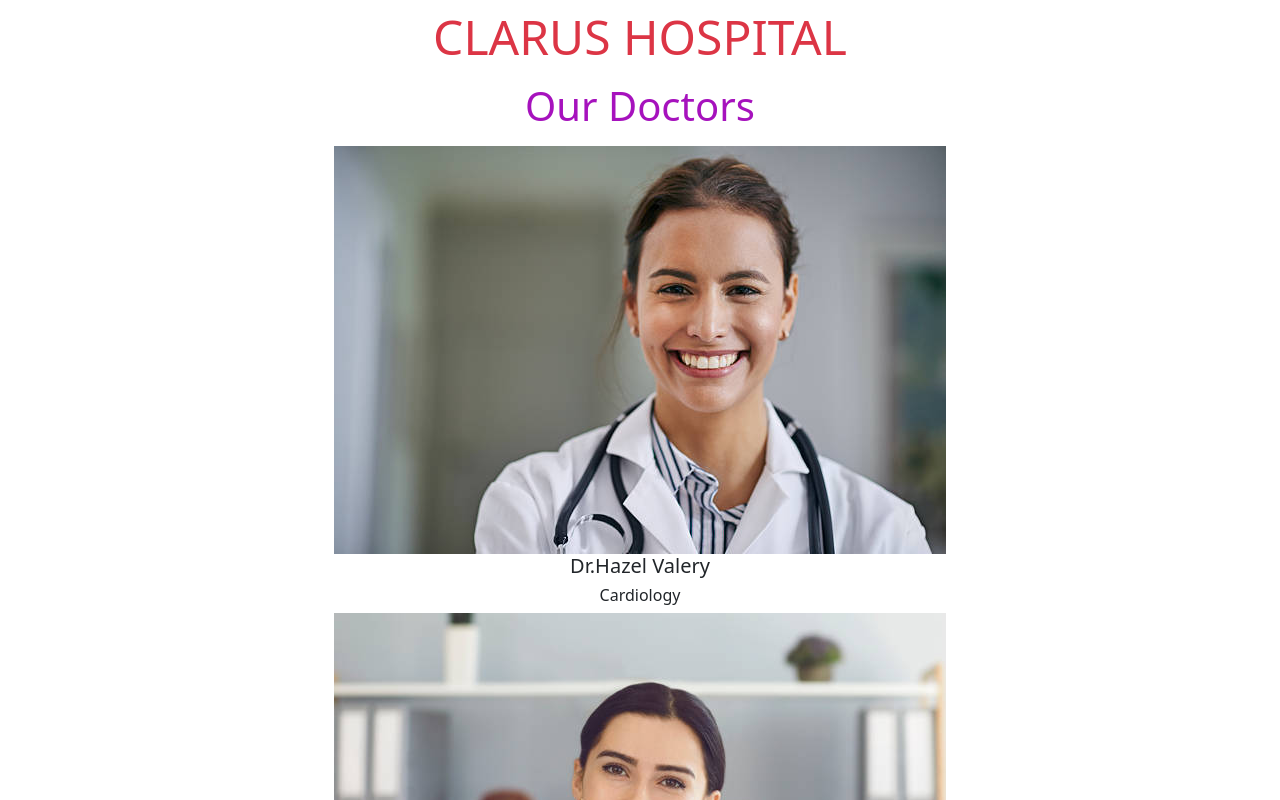
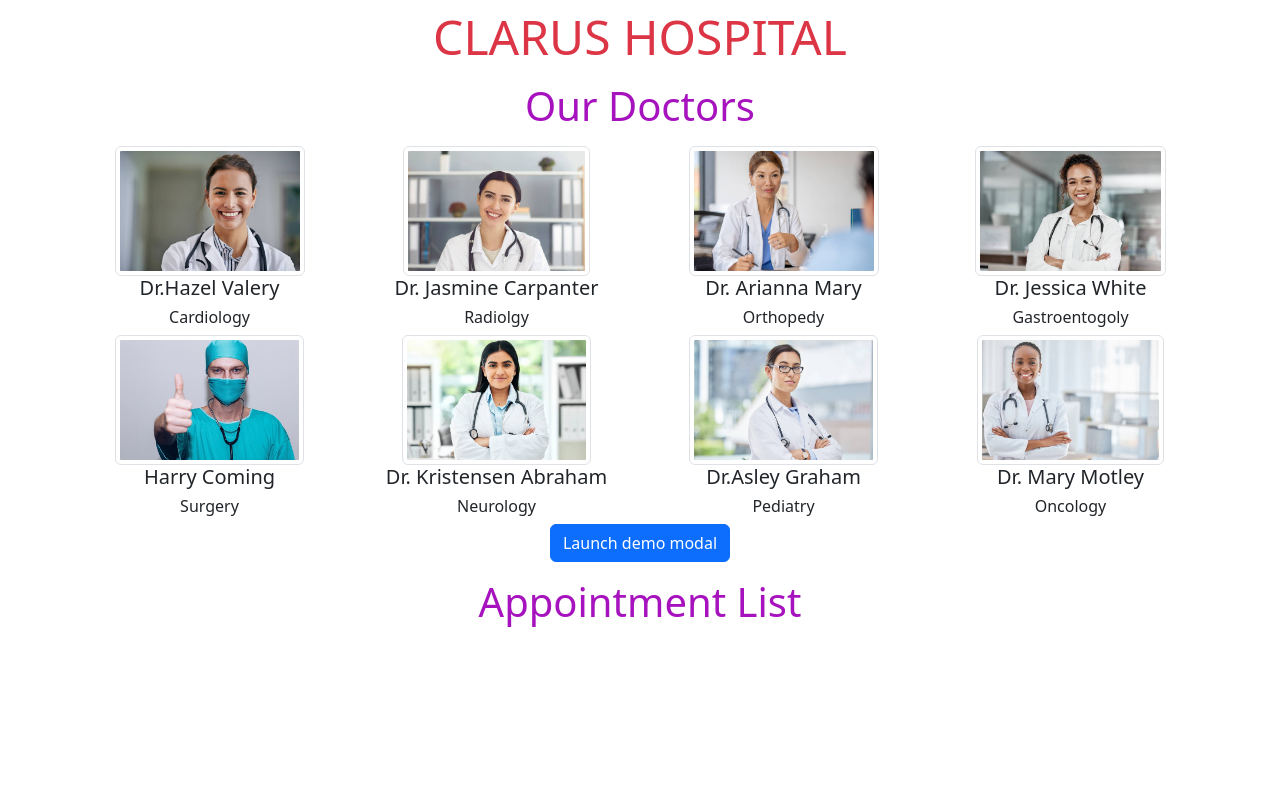
Before and after one commit to OzkanDeniz/hospital-appointment, a React (Create React App) app: page / in a window 1280 px wide. Shown: the top 800 px of the page. Built offline with nearby package versions, Linux system fonts and the light colour scheme.

Commit message:
AddModal

```diff
--- /dev/null
+++ b/src/components/AddModal.jsx
@@ -0,0 +1,35 @@
+import { useState } from 'react';
+import Button from 'react-bootstrap/Button';
+import Modal from 'react-bootstrap/Modal';
+
+function AddModal() {
+  const [show, setShow] = useState(false);
+
+  const handleClose = () => setShow(false);
+  const handleShow = () => setShow(true);
+
+  return (
+    <>
+      <Button variant="primary" onClick={handleShow}>
+        Launch demo modal
+      </Button>
+
+      <Modal show={show} onHide={handleClose}>
+        <Modal.Header closeButton>
+          <Modal.Title>Modal heading</Modal.Title>
+        </Modal.Header>
+        <Modal.Body>Woohoo, you are reading this text in a modal!</Modal.Body>
+        <Modal.Footer>
+          <Button variant="secondary" onClick={handleClose}>
+            Close
+          </Button>
+          <Button variant="primary" onClick={handleClose}>
+            Save Changes
+          </Button>
+        </Modal.Footer>
+      </Modal>
+    </>
+  );
+}
+
+export default AddModal;
--- a/src/components/Doctors.jsx
+++ b/src/components/Doctors.jsx
@@ -1,6 +1,7 @@
 import Container from "react-bootstrap/Container";
 import { doctorData } from "../helper/data";
 import { Col, Row } from "react-bootstrap";
+import AddModal from "./AddModal";
 
 const Doctors = () => {
   return (
@@ -10,8 +11,8 @@
       </h3>
       <Row>
         {doctorData.map(({ id, name, dep, img }) => (
-          <Col key={id}>
-            <img src={img} alt={name} />
+          <Col xs={6} md={4} lg={3} key={id}>
+            <img src={img} alt={name} className="doctor-img img-thumbnail" />
             <h5>{name}</h5>
             <h6>{dep}</h6>
           </Col>
@@ -25,6 +26,7 @@
           // );
         ))}
       </Row>
+      <AddModal/>
     </Container>
   );
 };
```
